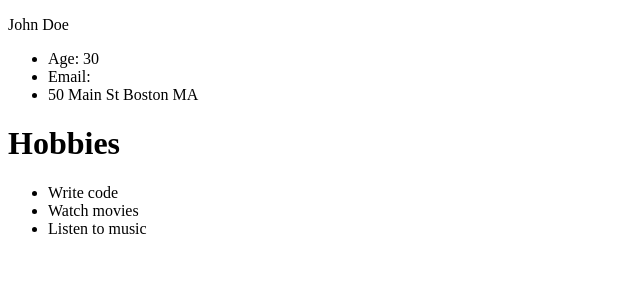
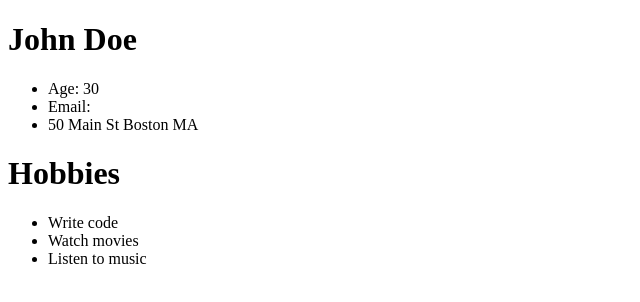
Before and after one commit to Dshoe/a4app-angular-example, an Angular app: page / in a window 1280 px wide. Shown: the top 302 px of the page, without its empty margins (0-640 px from the left). Built offline with nearby package versions, Linux system fonts and the light colour scheme.

Commit message:
user component: make name h1

```diff
--- a/src/app/components/user/user.component.html
+++ b/src/app/components/user/user.component.html
@@ -1,4 +1,4 @@
-<p>{{name}}</p>
+<h1>{{name}}</h1>
 <ul>
   <li>Age: {{age}}</li>
   <li>Email: {{email}}</li>
```
